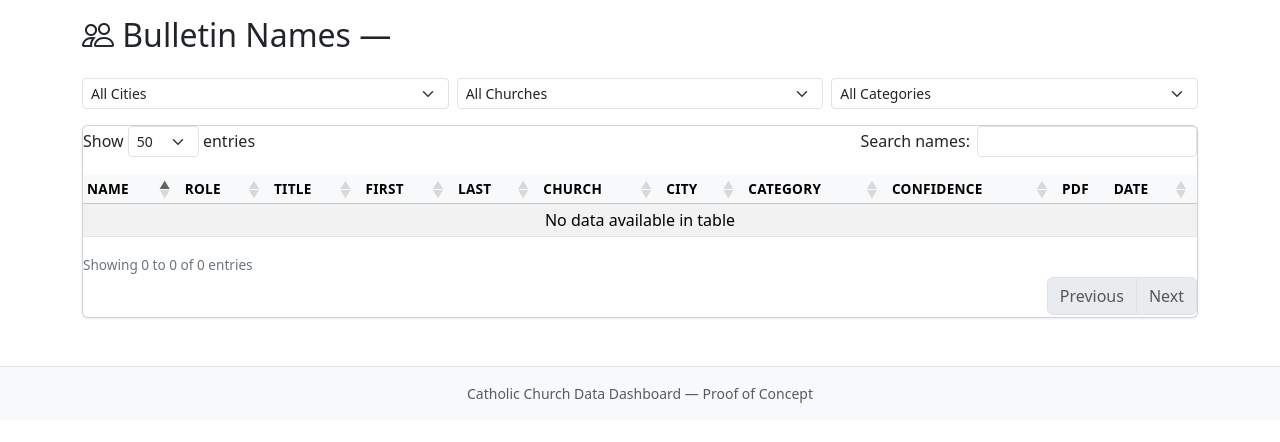
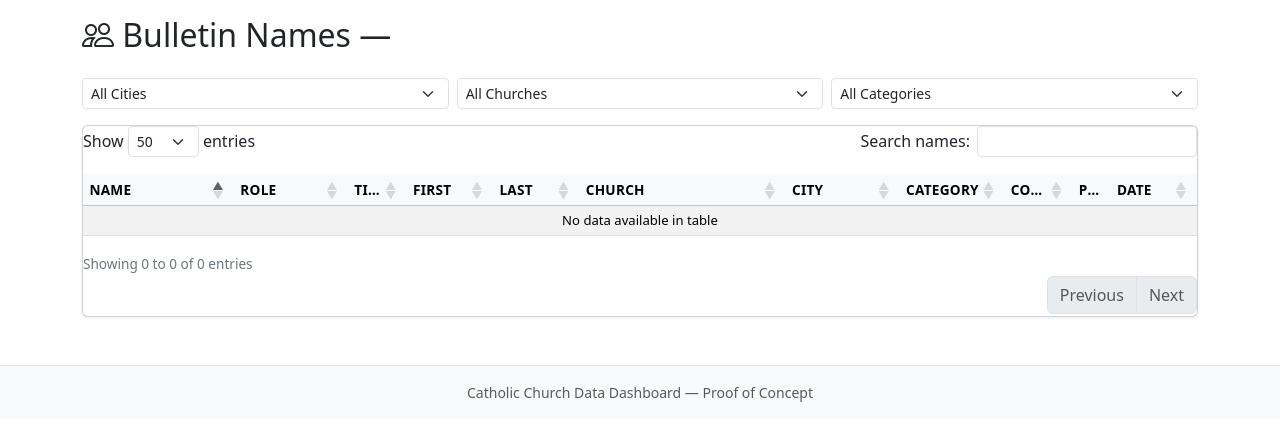
Before and after one commit to benashkar/catholic-mass-times-scraper, a Flask app: template dashboard/app/templates/bulletin/state.html in a window 1280 px wide. Shown: the part 103-545 px from the top of the page. Run offline with Flask 3, Linux system fonts and the light colour scheme; the template is opened without the code that fills it, so the values that code supplies are empty; some libraries are stand-ins or nearby versions.

Commit message:
Narrow bulletin table columns to fit screen without horizontal scroll
- Set table-layout:fixed with explicit % widths per column
- Compact font size (0.82rem), tighter cell padding
- Truncate overflow with ellipsis; allow Name and Church to wrap
- Shorten badge labels (Mass Int., Prayer, Conf.)
- Disable DataTables autoWidth to respect fixed widths

Co-Authored-By: Claude Opus 4.6 <noreply@anthropic.com>

```diff
--- a/dashboard/app/static/css/style.css
+++ b/dashboard/app/static/css/style.css
@@ -45,6 +45,24 @@
     margin-bottom: 0;
 }
 
+/* Bulletin names table — compact columns, no horizontal scroll */
+.bulletin-table {
+    font-size: 0.82rem;
+}
+.bulletin-table td,
+.bulletin-table th {
+    padding: 0.3rem 0.4rem;
+    overflow: hidden;
+    text-overflow: ellipsis;
+    white-space: nowrap;
+}
+/* Let church name and name columns wrap if needed */
+.bulletin-table td:nth-child(1),
+.bulletin-table td:nth-child(6) {
+    white-space: normal;
+    word-break: break-word;
+}
+
 /* Responsive table scroll */
 @media (max-width: 768px) {
     .card-body.p-0 {
--- a/dashboard/app/templates/bulletin/state.html
+++ b/dashboard/app/templates/bulletin/state.html
@@ -85,42 +85,42 @@
 </div>
 
 <!-- Data table -->
-<!-- Column layout:
-     0: Name (full person_name)
-     1: Role (positional: Pastor, Chairman, Deacon, etc.)
-     2: Title (honorific: Fr., Rev., Dr., etc.)
-     3: First
-     4: Last
-     5: Church
-     6: City
-     7: Category
-     8: Confidence
-     9: PDF
-    10: Date
+<!-- Column layout (compact — fits without horizontal scroll):
+     0: Name (full person_name)     ~14%
+     1: Role (Pastor, Deacon, etc.) ~10%
+     2: Title (Fr., Rev., Dr.)       ~4%
+     3: First                         ~7%
+     4: Last                          ~7%
+     5: Church                       ~20%
+     6: City                         ~10%
+     7: Category                      ~8%
+     8: Confidence                    ~5%
+     9: PDF                           ~3%
+    10: Date                          ~7%
 -->
 <div class="card">
     <div class="card-body p-0">
-        <table class="table table-hover table-striped table-sm mb-0" id="namesTable" style="width:100%">
+        <table class="table table-hover table-striped table-sm mb-0 bulletin-table" id="namesTable" style="width:100%; table-layout:fixed;">
             <thead class="table-light">
                 <tr>
-                    <th>Name</th>
-                    <th>Role</th>
-                    <th>Title</th>
-                    <th>First</th>
-                    <th>Last</th>
-                    <th>Church</th>
-                    <th>City</th>
-                    <th>Category</th>
-                    <th>Confidence</th>
-                    <th>PDF</th>
-                    <th>Date</th>
+                    <th style="width:14%">Name</th>
+                    <th style="width:10%">Role</th>
+                    <th style="width:4%">Title</th>
+                    <th style="width:7%">First</th>
+                    <th style="width:7%">Last</th>
+                    <th style="width:20%">Church</th>
+                    <th style="width:10%">City</th>
+                    <th style="width:9%">Category</th>
+                    <th style="width:5%">Conf.</th>
+                    <th style="width:3%">PDF</th>
+                    <th style="width:7%">Date</th>
                 </tr>
             </thead>
             <tbody>
                 {% for n in names %}
                 <tr>
                     <td><strong>{{ n.person_name }}</strong></td>
-                    <td class="small">{{ n.role }}</td>
+                    <td>{{ n.role }}</td>
                     <td>{{ n.title }}</td>
                     <td>{{ n.first_name }}</td>
                     <td>{{ n.last_name }}</td>
@@ -130,9 +130,9 @@
                         {% if n.category == 'clergy_staff' %}
                         <span class="badge bg-primary">Clergy/Staff</span>
                         {% elif n.category == 'mass_intention' %}
-                        <span class="badge bg-info">Mass Intention</span>
+                        <span class="badge bg-info">Mass Int.</span>
                         {% elif n.category == 'prayer_list' %}
-                        <span class="badge bg-success">Prayer List</span>
+                        <span class="badge bg-success">Prayer</span>
                         {% elif n.category == 'ministry_contextual' %}
                         <span class="badge bg-secondary">Ministry</span>
                         {% else %}
@@ -148,14 +148,14 @@
                         <span class="badge bg-secondary">{{ n.confidence }}</span>
                         {% endif %}
                     </td>
-                    <td>
+                    <td class="text-center">
                         {% if n.pdf_url %}
-                        <a href="{{ n.pdf_url }}" target="_blank" rel="noopener" title="View source PDF" class="btn btn-sm btn-outline-secondary py-0">
+                        <a href="{{ n.pdf_url }}" target="_blank" rel="noopener" title="View source PDF">
                             <i class="bi bi-file-earmark-pdf"></i>
                         </a>
                         {% endif %}
                     </td>
-                    <td class="small text-nowrap">{{ n.pdf_date }}</td>
+                    <td class="text-nowrap">{{ n.pdf_date }}</td>
                 </tr>
                 {% endfor %}
             </tbody>
@@ -172,8 +172,12 @@ $(document).ready(function() {
         order: [[0, 'asc']],
         language: { search: "Search names:" },
         dom: '<"row"<"col-sm-6"l><"col-sm-6"f>>rtip',
+        autoWidth: false,  // respect our fixed column widths
         columnDefs: [
-            { targets: [9], orderable: false }  // PDF column not sortable
+            { targets: [9], orderable: false },  // PDF column not sortable
+            { targets: [2], className: 'text-center' },  // Title centered
+            { targets: [8], className: 'text-center' },  // Confidence centered
+            { targets: [9], className: 'text-center' }   // PDF centered
         ]
     });
 
```
